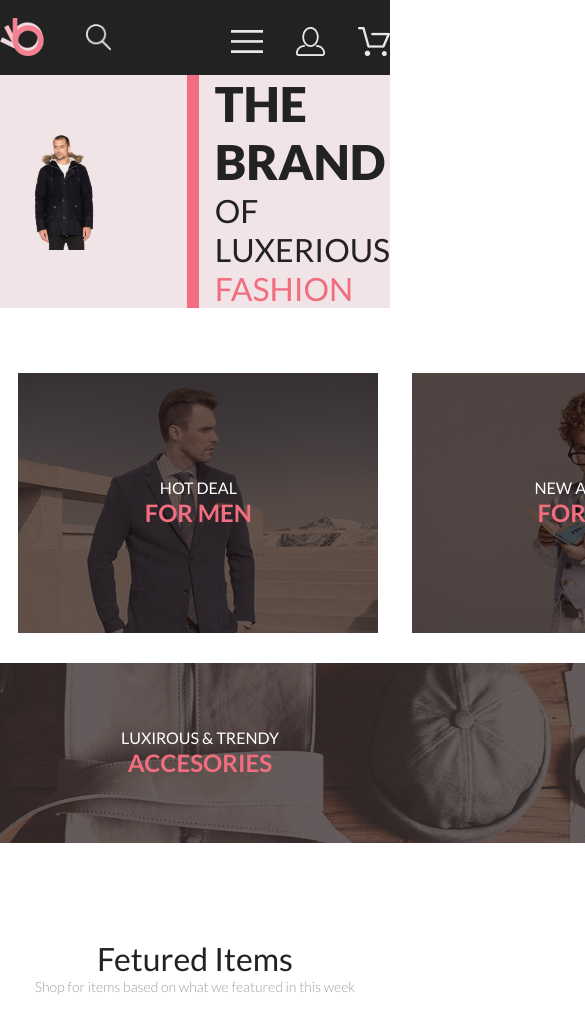
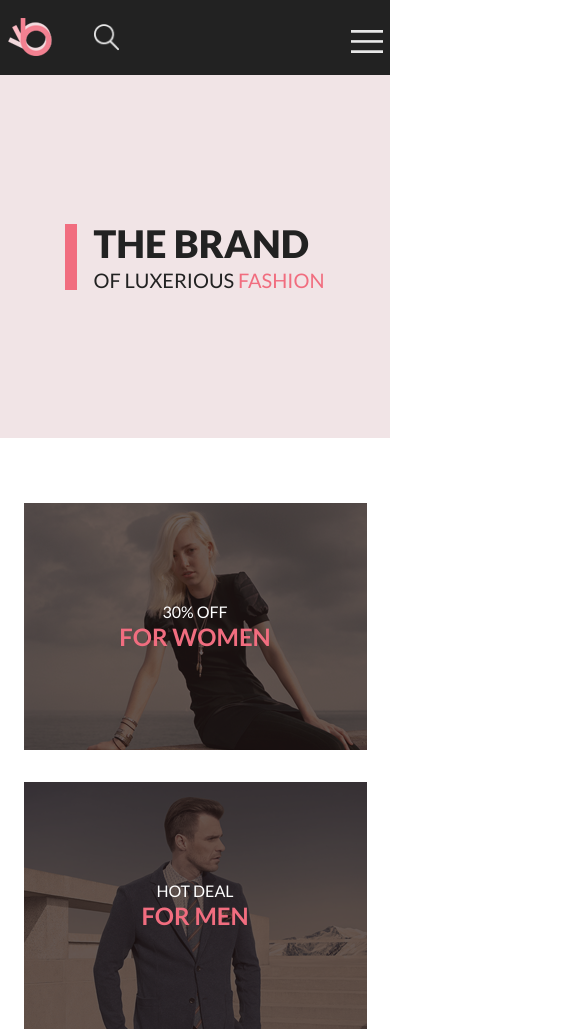
Before and after one commit to William-J-Butcher/HTML-CSS-HomeWork-6, a plain HTML site: page indeh.html in a window 390 px wide. Shown: the top 1032 px of the page, 585 px wide, since content can reach past the window. Drawn offline with Linux system fonts and the light colour scheme.

Commit message:
added homework for less №8

```diff
--- a/style.css
+++ b/style.css
@@ -322,3 +322,97 @@ p {
     grid-template-columns: 1fr 1fr;
   }
 }
+
+@media (max-width: 767px) {
+  .container {
+    width: 375px;
+  }
+
+  .menu {
+    max-width: 375px;
+  }
+
+  .right-side {
+    gap: 0;
+  }
+
+  .forma-ico {
+    display: none;
+  }
+
+  .basket-ico {
+    display: none;
+  }
+
+  .section-main-top {
+    align-content: center;
+  }
+
+  .main-content {
+    max-width: 767px;
+    height: 363px;
+  }
+
+  .slogan {
+    width: 375px;
+    display: flex;
+    justify-content: center;
+  }
+
+  .slogan-content {
+    height: 66px;
+  }
+
+  .slogan-content h1 {
+    font-size: 38px;
+    line-height: 38px;
+  }
+
+  .slogan-content h2 {
+    font-size: 20px;
+    line-height: 36px;
+  }
+
+  .man-top {
+    display: none;
+  }
+
+  .main-cards-top {
+    max-width: 375px;
+    display: flex;
+    flex-direction: column;
+    gap: 32px;
+    margin-bottom: 64px;
+  }
+
+  .main-card-top-1 {
+    width: 343px;
+    height: 247px;
+  }
+
+  .main-card-top-2 {
+    width: 343px;
+    height: 247px;
+  }
+
+  .main-card-top-3 {
+    width: 343px;
+    height: 247px;
+  }
+
+  .main-card-top-4 {
+    width: 343px;
+    height: 111px;
+    background-size: cover;
+    background-position: center;
+  }
+
+  .main-cards-bottom-text {
+    margin-bottom: 16px;
+  }
+
+  .main-cards-bottom {
+    grid-template-columns: 1fr;
+    gap: 17px;
+  }
+}
```
